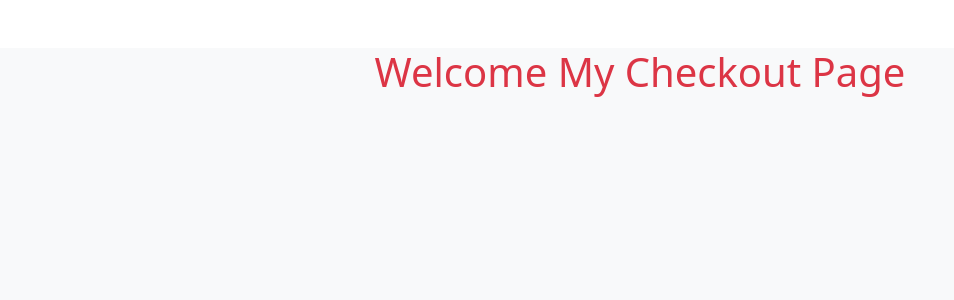
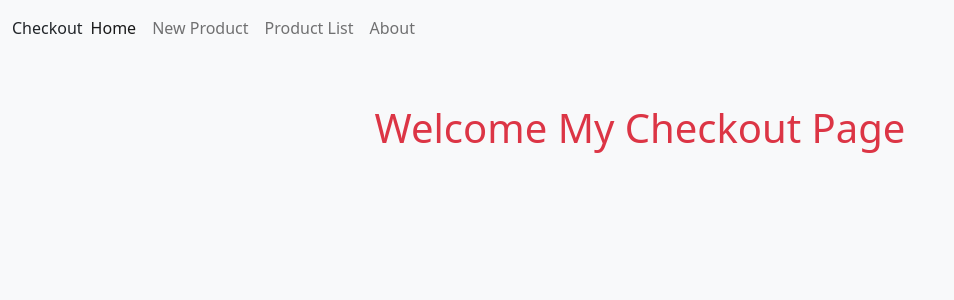
Before and after one commit to erhanatalan/Checkout_Page_React, a React (Create React App) app: page / in a window 1280 px wide. Shown: the top 300 px of the page, without its empty margins (0-954 px from the left). Built offline with nearby package versions, Linux system fonts and the light colour scheme.

Commit message:
navbar add

```diff
--- a/public/index.html
+++ b/public/index.html
@@ -46,6 +46,6 @@
       To begin the development, run `npm start` or `yarn start`.
       To create a production bundle, use `npm run build` or `yarn build`.
     -->
-
+    <script src="https://cdn.jsdelivr.net/npm/bootstrap@5.3.0-alpha1/dist/js/bootstrap.bundle.min.js" integrity="sha384-w76AqPfDkMBDXo30jS1Sgez6pr3x5MlQ1ZAGC+nuZB+EYdgRZgiwxhTBTkF7CXvN" crossorigin="anonymous"></script>
   </body>
 </html>
--- a/src/components/Navbar.jsx
+++ b/src/components/Navbar.jsx
@@ -1,9 +1,51 @@
-import React from 'react'
+import React from "react";
+import { NavLink } from "react-router-dom";
 
 const Navbar = () => {
   return (
-   <div></div>
+    <nav className="navbar navbar-expand-lg bg-body-tertiary">
+      <div className="container-fluid">
+        <NavLink className="nav-link" aria-current="page" to="/">
+                Checkout
+              </NavLink>
+        <button
+          className="navbar-toggler"
+          type="button"
+          data-bs-toggle="collapse"
+          data-bs-target="#navbarNav"
+          aria-controls="navbarNav"
+          aria-expanded="false"
+          aria-label="Toggle navigation"
+        >
+          <span className="navbar-toggler-icon" />
+        </button>
+        <div className="collapse navbar-collapse" id="navbarNav">
+          <ul className="navbar-nav">
+            <li className="nav-item">
+              <NavLink className="nav-link" aria-current="page" to="/">
+                Home
+              </NavLink>
+            </li>
+            <li className="nav-item">
+              <NavLink className="nav-link" aria-current="page" to="/new-product">
+                New Product
+              </NavLink>
+            </li>
+            <li className="nav-item">
+              <NavLink className="nav-link" aria-current="page" to="/product-list">
+                Product List
+              </NavLink>
+            </li>
+            <li className="nav-item">
+              <NavLink className="nav-link" aria-current="page" to="/about">
+                About
+              </NavLink>
+            </li>
+          </ul>
+        </div>
+      </div>
+    </nav>
   );
-}
+};
 
-export default Navbar
+export default Navbar;
```
